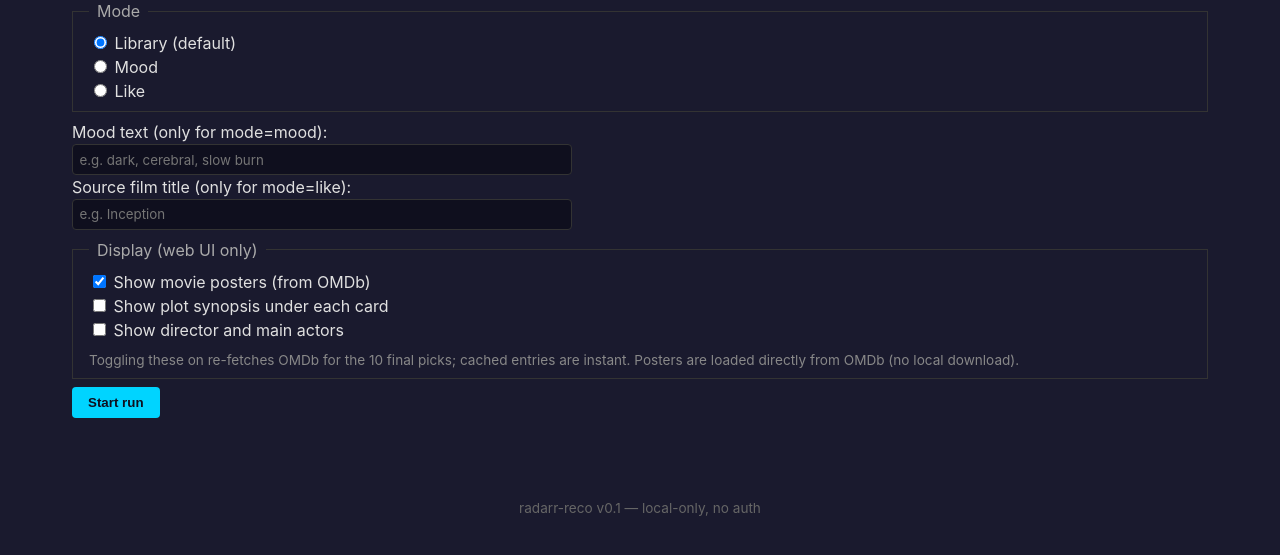
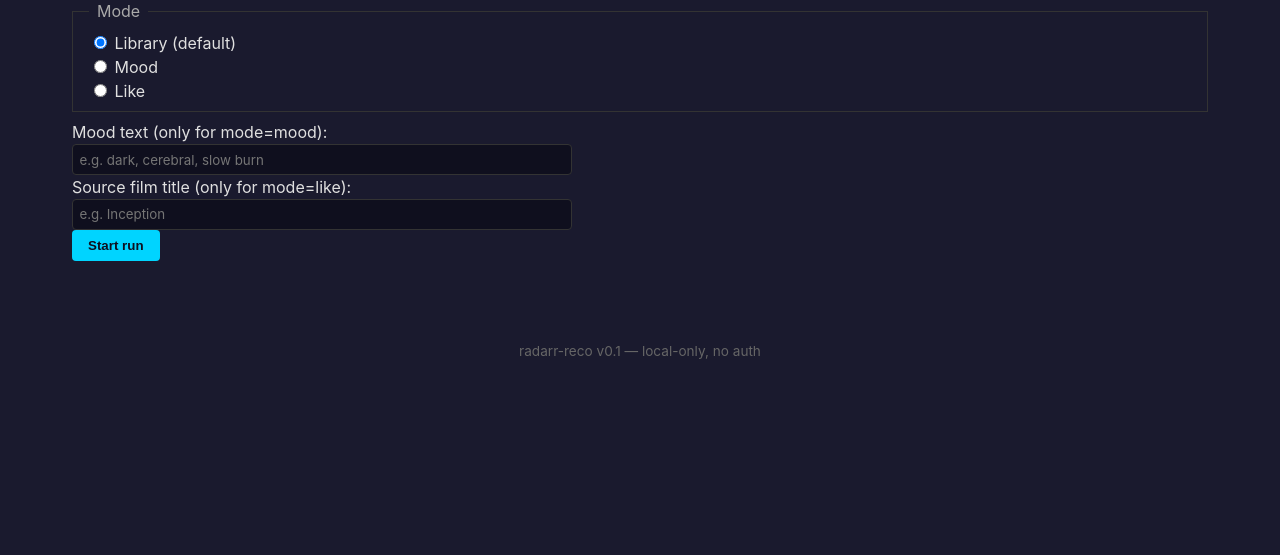
Before and after one commit to nikodindon/radarr-movie-recommender, a FastAPI app: page / in a window 1280 px wide. Shown: the part 166-721 px from the top of the page. Run offline with FastAPI, Linux system fonts and the light colour scheme.

Commit message:
feat: always show poster/synopsis/credits in web UI (V5.7)
The user asked for poster/synopsis/cast to be always shown
directly in the suggestions, not behind 3 opt-in checkboxes.
The cost of always-on is one OMDb call per final film (10 calls
for 10 candidates), but the OMDb cache makes this free on warm
runs. The opt-in checkboxes added noise without saving much.

Changes
-------
- radarr_reco/web/templates/index.html: removed the 3 checkboxes
  and their "Display (web UI only)" fieldset. The form is now
  mode + mood + like_title + Start, like before V5.5.
- radarr_reco/web/server.py: start_run signature is back to
  (mode, mood, like_title). ui_options are now hardcoded to
  all True (instead of being read from form fields).
- radarr_reco/web/runner.py: web_confirm_and_add no longer
  reads state.ui_options. It always calls get_omdb_full() and
  copies poster/director/actors/plot into each Candidate.
- newmovies.py: removed --ui-show-posters, --ui-show-synopsis,
  --ui-show-credits (3 flags no longer wired to anything).
  Replaced their block with a comment explaining the change.

Also: removed `Optional` from typing imports in server.py
(no longer used after the form field removals).

Diff: 4 files, -60 / +14 lines (net -46)

Verified ad-hoc:
  - All 3 .py files parse
  - --help no longer lists --ui-show-* flags
  - start_run signature back to 3 params
  - web_confirm_and_add always enriches
  - run.html buildCard renders the enriched card (no change
    needed — the conditional was just "if c.poster" which is
    always truthy now)

Not verified in this commit (will be tested live by user):
  - Visual rendering of the always-on enriched card

```diff
--- a/radarr_reco/web/runner.py
+++ b/radarr_reco/web/runner.py
@@ -186,40 +186,28 @@ def run_library(start_params: dict, state: RunState) -> bool:
         Each candidate is added to state.candidates with no decision.
         The user will click accept/refuse/blacklist in the UI.
 
-        V5.5: if the user ticked one of the display toggles
-        (posters/synopsis/credits), we re-fetch OMDb for each film
-        to populate the matching fields. The OMDb cache is hit when
-        possible, so this is essentially free on warm runs.
+        V5.7: poster/synopsis/director/actors are always fetched from
+        OMDb for every candidate. The OMDb cache keeps warm-run cost
+        at zero. On a cold run, this is 1 OMDb call per film (10 calls
+        for 10 candidates), well within the 1000 req/day free tier.
         """
-        ui = state.ui_options
-        want_posters = ui.get("show_posters", False)
-        want_synopsis = ui.get("show_synopsis", False)
-        want_credits = ui.get("show_credits", False)
-        # Only pay the OMDb cost if at least one toggle is on.
-        enrich = want_posters or want_synopsis or want_credits
         for m in output:
             poster = ""
             director = ""
             actors = ""
             plot = ""
-            if enrich:
-                # m["lookup"] is the Radarr lookup result; it doesn't
-                # have poster/plot. We need OMDb. The runner's own
-                # newmovies module exposes get_omdb_full() with the
-                # built-in cache. Falls back to '' on failure (network
-                # down, OMDb 404, etc.) so the UI degrades gracefully.
-                try:
-                    full = newmovies.get_omdb_full(
-                        m.get("title", ""), m.get("year"))
-                except Exception as e:
-                    full = None
-                    state.append_log("warning",
-                        f"OMDb enrich failed for {m.get('title')!r}: {e}")
-                if full:
-                    poster = full.get("poster", "") if want_posters else ""
-                    director = full.get("director", "") if want_credits else ""
-                    actors = full.get("actors", "") if want_credits else ""
-                    plot = full.get("plot", "") if want_synopsis else ""
+            try:
+                full = newmovies.get_omdb_full(
+                    m.get("title", ""), m.get("year"))
+            except Exception as e:
+                full = None
+                state.append_log("warning",
+                    f"OMDb enrich failed for {m.get('title')!r}: {e}")
+            if full:
+                poster = full.get("poster", "")
+                director = full.get("director", "")
+                actors = full.get("actors", "")
+                plot = full.get("plot", "")
             c = Candidate(
                 title=m.get("title", ""),
                 year=m.get("year"),
--- a/radarr_reco/web/server.py
+++ b/radarr_reco/web/server.py
@@ -11,7 +11,7 @@ import json
 import os
 import sys
 from pathlib import Path
-from typing import AsyncIterator, Optional
+from typing import AsyncIterator
 
 from fastapi import FastAPI, Form, HTTPException, Request
 from fastapi.responses import HTMLResponse, JSONResponse, StreamingResponse
@@ -47,28 +47,19 @@ async def start_run(
     mode: str = Form("library"),
     mood: str = Form(""),
     like_title: str = Form(""),
-    # V5.5: web UI display toggles. Each is a checkbox in the start form.
-    show_posters: Optional[str] = Form(None),
-    show_synopsis: Optional[str] = Form(None),
-    show_credits: Optional[str] = Form(None),
 ):
     """Démarre un run en background et redirige vers la page de run."""
     if mode not in ("library", "mood", "like"):
         raise HTTPException(400, f"Unknown mode: {mode}")
     state = runner.new_run(mode=mode)
-    # HTML checkboxes only submit when checked. FastAPI gives us the
-    # value "on" when present, None when absent. We coerce to bool.
-    state.ui_options["show_posters"] = show_posters is not None
-    state.ui_options["show_synopsis"] = show_synopsis is not None
-    state.ui_options["show_credits"] = show_credits is not None
+    # V5.7: poster/synopsis/credits are now ALWAYS shown (no opt-in).
+    # The cost is one OMDb call per film, but the OMDb cache makes
+    # this free on warm runs.
+    state.ui_options["show_posters"] = True
+    state.ui_options["show_synopsis"] = True
+    state.ui_options["show_credits"] = True
     params = {
         "mood": mood, "like": like_title,
-        # These are pushed into newmovies.args before main() runs.
-        # They don't affect the CLI's behaviour, only what the runner
-        # copies into the captured Candidate objects.
-        "ui_show_posters": show_posters is not None,
-        "ui_show_synopsis": show_synopsis is not None,
-        "ui_show_credits": show_credits is not None,
     }
     runner.run_in_thread(state, params)
     return JSONResponse({"run_id": state.run_id, "redirect": f"/run/{state.run_id}"})
--- a/radarr_reco/web/templates/index.html
+++ b/radarr_reco/web/templates/index.html
@@ -22,18 +22,6 @@
         <input type="text" name="like_title" placeholder="e.g. Inception" size="50">
       </label>
     </div>
-    <fieldset>
-      <legend>Display (web UI only)</legend>
-      <label><input type="checkbox" name="show_posters" checked>
-        Show movie posters (from OMDb)</label><br>
-      <label><input type="checkbox" name="show_synopsis">
-        Show plot synopsis under each card</label><br>
-      <label><input type="checkbox" name="show_credits">
-        Show director and main actors</label>
-      <p class="hint">Toggling these on re-fetches OMDb for the 10
-        final picks; cached entries are instant. Posters are loaded
-        directly from OMDb (no local download).</p>
-    </fieldset>
     <button type="submit">Start run</button>
   </form>
 </section>
```
Also changed, not shown: newmovies.py (+3 -10 lines).
